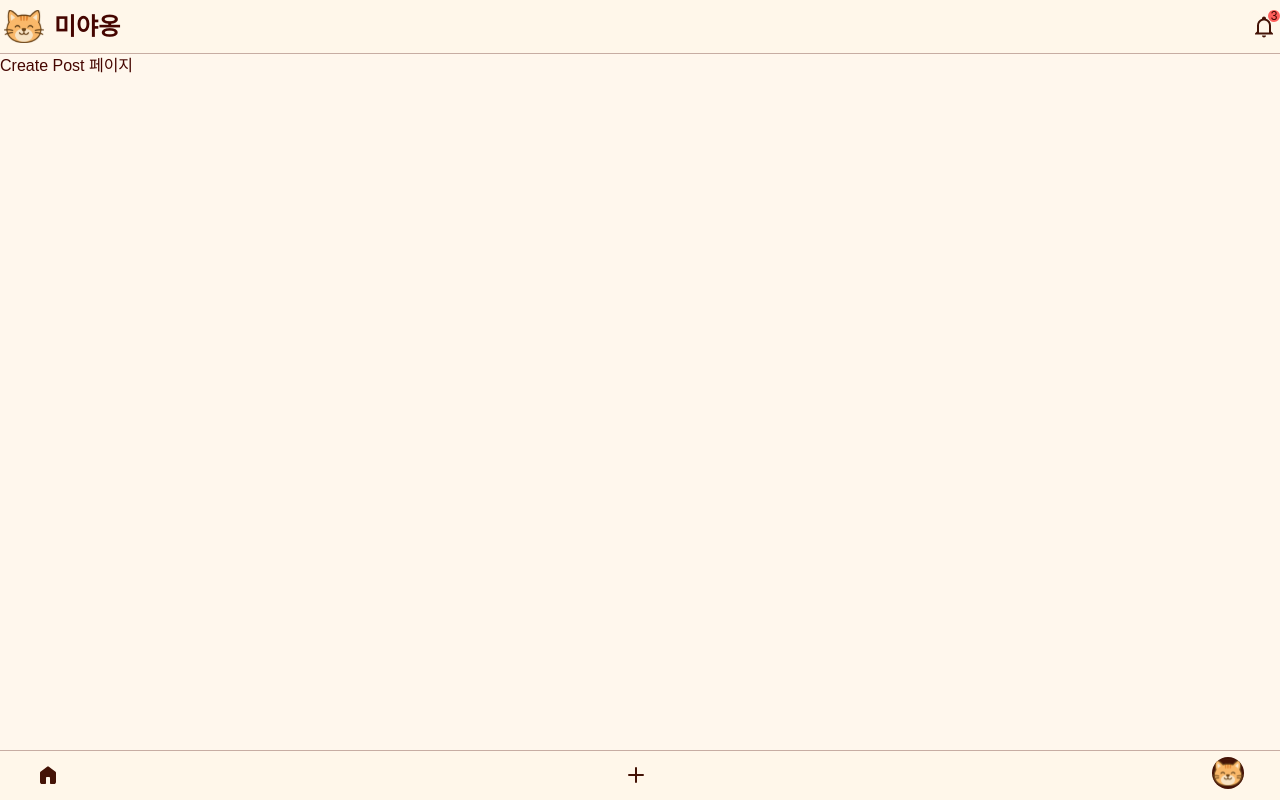
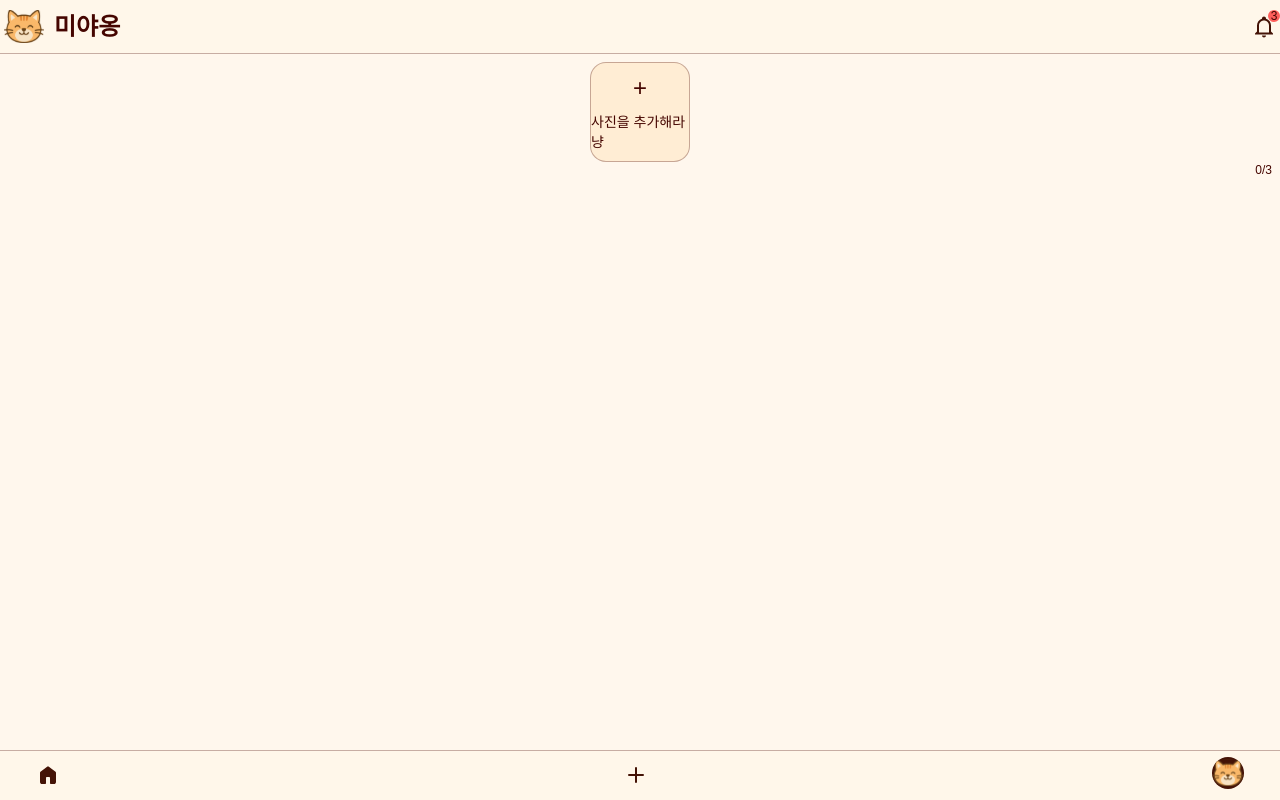
Before and after one commit to 100-hours-a-week/9_meow_fe, a React (Vite) app: page /create in a window 1280 px wide. Built offline with nearby package versions, Linux system fonts and the light colour scheme; a web font is replaced by a local one.

Commit message:
feat: ImageInput 컴포넌트 구현
- 3장까지만 추가 가능하도록 구현

```diff
--- a/src/app/create/CreatePostPage.tsx
+++ b/src/app/create/CreatePostPage.tsx
@@ -1,7 +1,11 @@
+import { CreatePostForm } from "@/components/pages";
+
 function CreatePostPage() {
   return (
     <div>
-      <h1>Create Post 페이지</h1>
+      <CreatePostForm>
+        <CreatePostForm.ImageInput />
+      </CreatePostForm>
     </div>
   );
 }
--- /dev/null
+++ b/src/components/pages/PostForm/CreatePostForm.tsx
@@ -0,0 +1,8 @@
+import { ReactNode } from "react";
+import ImageInput from "./ImageInput";
+
+export default function CreatePostForm({ children }: { children: ReactNode }) {
+  return <div>{children}</div>;
+}
+
+CreatePostForm.ImageInput = ImageInput;
--- /dev/null
+++ b/src/components/pages/PostForm/ImageInput.tsx
@@ -0,0 +1,77 @@
+import { ChangeEvent, useState } from "react";
+
+interface PreviewImage {
+  file: File;
+  preview: string;
+}
+
+const MAX_IMAGES = 3;
+
+export default function ImageInput() {
+  const [selectedImages, setSelectedImages] = useState<PreviewImage[]>([]);
+
+  const handleImageChange = (e: ChangeEvent<HTMLInputElement>) => {
+    if (e.target.files) {
+      const newFiles = Array.from(e.target.files);
+      const remainingSlots = MAX_IMAGES - selectedImages.length;
+      const filesToAdd = newFiles.slice(0, remainingSlots);
+
+      const newImages = filesToAdd.map((file) => ({
+        file,
+        preview: URL.createObjectURL(file),
+      }));
+      setSelectedImages((prev) => [...prev, ...newImages]);
+    }
+  };
+
+  const handleDeleteImage = (index: number) => {
+    setSelectedImages((prev) => {
+      const newImages = [...prev];
+      URL.revokeObjectURL(newImages[index].preview); // Clean up URL object
+      newImages.splice(index, 1);
+      return newImages;
+    });
+  };
+
+  return (
+    <div className="flex flex-col gap-0 items-center px-2 py-2">
+      <div className="flex gap-3 flex-wrap">
+        {selectedImages.length < MAX_IMAGES && (
+          <label className="flex items-center justify-center w-[100px] h-[100px] bg-orange-100 border border-foreground/30 rounded-2xl cursor-pointer">
+            <div className="flex flex-col items-center gap-2">
+              <span className="text-2xl">+</span>
+              <span className="text-sm">사진을 추가해라냥</span>
+            </div>
+            <input
+              type="file"
+              accept="image/*"
+              onChange={handleImageChange}
+              className="hidden"
+              multiple
+            />
+          </label>
+        )}
+
+        {selectedImages.map((image, index) => (
+          <div
+            key={index}
+            className="relative w-[100px] h-[100px] border border-foreground/30 rounded-2xl"
+          >
+            <img
+              src={image.preview}
+              alt={`Preview ${index + 1}`}
+              className="w-full h-full object-cover rounded-2xl"
+            />
+            <button
+              onClick={() => handleDeleteImage(index)}
+              className="absolute -top-2 -right-2 w-6 h-6 bg-foreground rounded-full flex items-center justify-center"
+            >
+              <span className="text-background text-sm">×</span>
+            </button>
+          </div>
+        ))}
+      </div>
+      <p className="self-end text-xs">{selectedImages.length}/3</p>
+    </div>
+  );
+}
--- a/src/components/pages/index.tsx
+++ b/src/components/pages/index.tsx
@@ -0,0 +1 @@
+export { default as CreatePostForm } from "./PostForm/CreatePostForm";
```
